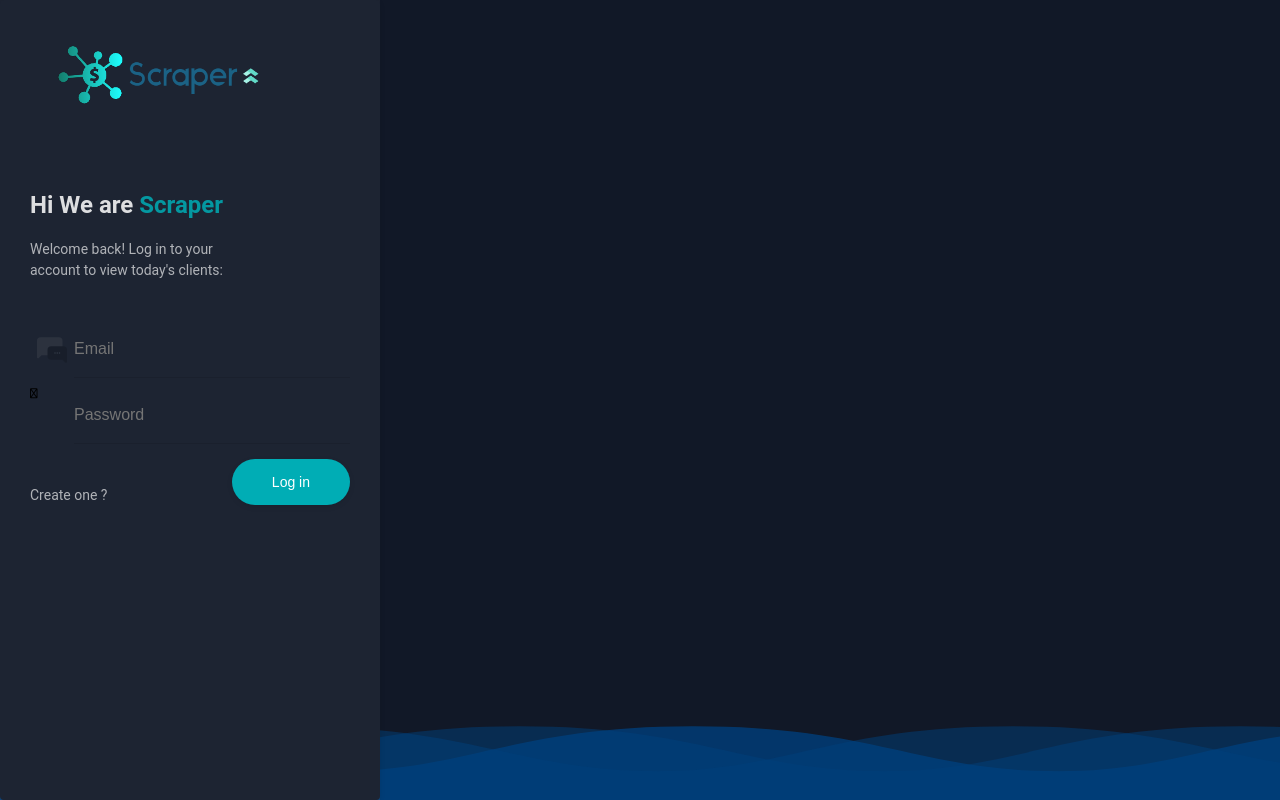
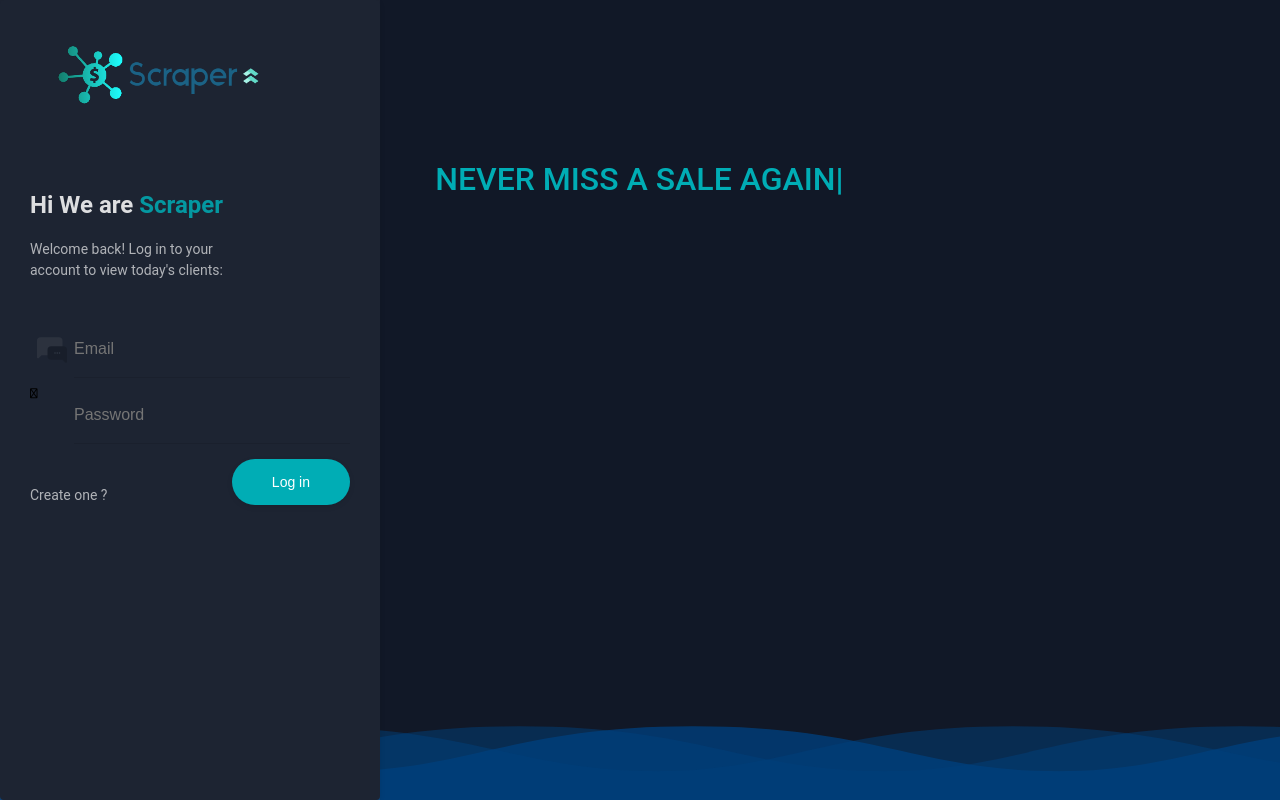
Before and after one commit to Abhishek3223/Scraper, a React (Create React App) app in the folder frontend/: page /login in a window 1280 px wide. Built offline with nearby package versions, Linux system fonts and the light colour scheme; no server answers.

Commit message:
updated few things

```diff
--- a/frontend/package.json
+++ b/frontend/package.json
@@ -21,7 +21,7 @@
   },
   "scripts": {
     "start": "react-scripts start",
-    "build": "react-scripts build",
+    "build": "yarn build",
     "test": "react-scripts test",
     "eject": "react-scripts eject",
     "both": "concurrently \"npm run start\" \"nodemon ../backend/index.js\""
--- a/frontend/src/component/Login.js
+++ b/frontend/src/component/Login.js
@@ -3,6 +3,7 @@ import { Link, useNavigate } from 'react-router-dom'
 import AllContext from '../context/notes/Context'
 import '../css/login.css'
 import { Cross, Mail } from '../images/image'
+import TypeWritter from './typeWriter'
 
 const Login = (props) => {
 
@@ -39,6 +40,11 @@ const Login = (props) => {
     })
     console.log(credentials)
   }
+  const labels = ["Never miss a sale again and save money effortlessly with our price tracking and reminder site. Because every penny saved is a penny earned.",
+    "Shop smarter and stay on budget with our easy-to-use price tracking and reminder site. Start saving on your favorite products today.",
+    "Take the guesswork out of online shopping with our price tracking and reminder site. Get the best deals and save time and money.",
+    "Get the most bang for your buck with our price tracking and reminder site. Shop smart and never overpay again for your desired products.",
+    "Maximize your savings potential with our price tracking and reminder site. It's like having a personal shopping assistant in your pocket."]
   return (
     <div className='loginpage'>
       <div className="session"  >
@@ -81,6 +87,9 @@ const Login = (props) => {
         </form>
       </div>
       <div className="sidepart">
+        <div className="blinker">
+          <TypeWritter word={labels} />
+        </div>
         <div class="ocean">
           <div class="wave"></div>
           <div class="wave"></div>
--- /dev/null
+++ b/frontend/src/component/typeWriter.js
@@ -0,0 +1,55 @@
+import React, { useState, useEffect } from "react";
+
+
+export default function TypeWritter(props) {
+    const words = props.word;
+    const [index, setIndex] = useState(0);
+    const [subIndex, setSubIndex] = useState(0);
+    const [blink, setBlink] = useState(true);
+    const [reverse, setReverse] = useState(false);
+
+    // typeWriter
+    useEffect(() => {
+        if (index === words.length - 1 && subIndex === words[index].length) {
+            return;
+        }
+
+        if (
+            subIndex === words[index].length + 1 &&
+            index !== words.length - 1 &&
+            !reverse
+        ) {
+            setReverse(true);
+            return;
+        }
+
+        if (subIndex === 0 && reverse) {
+            setReverse(false);
+            setIndex((prev) => prev + 1);
+            return;
+        }
+
+        const timeout = setTimeout(() => {
+            setSubIndex((prev) => prev + (reverse ? -1 : 1));
+        }, Math.max(reverse ? 75 : subIndex === words[index].length ? 1000 :
+            150, parseInt(Math.random() * 350)));
+
+        return () => clearTimeout(timeout);
+    }, [subIndex, index, reverse]);
+
+    // blinker
+    useEffect(() => {
+        const timeout2 = setTimeout(() => {
+            setBlink((prev) => !prev);
+        }, 500);
+        return () => clearTimeout(timeout2);
+    }, [blink]);
+
+    return (
+        <>
+            <h1 className="blinker">
+                {`${words[index].substring(0, subIndex)}${blink ? "|" : " "}`}
+            </h1>
+        </>
+    );
+}
--- a/frontend/src/css/login.css
+++ b/frontend/src/css/login.css
@@ -297,6 +297,19 @@ body {
   form {
     width: 85vw;
     background: #f1f1f100;
-
   }
 }
+
+.blinker {
+  position: absolute;
+  top: 10vh;
+  left: 17vw;
+}
+.blinker h1 {
+  width: 46vw;
+  text-align: left;
+  font-size: 4vh;
+  color: #00adb5;
+  /* border: 1px solid red; */
+  font-weight: 500;
+}
```
